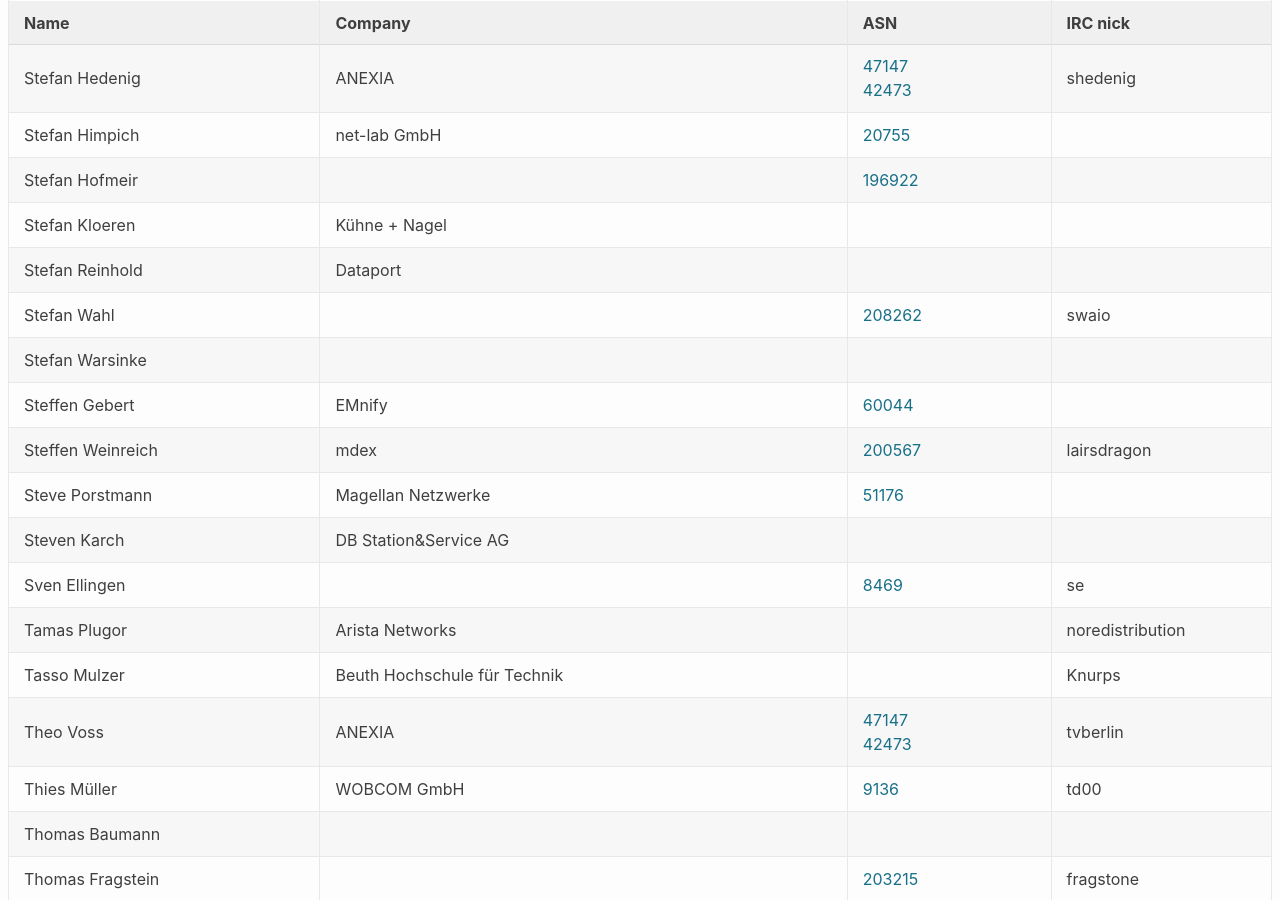
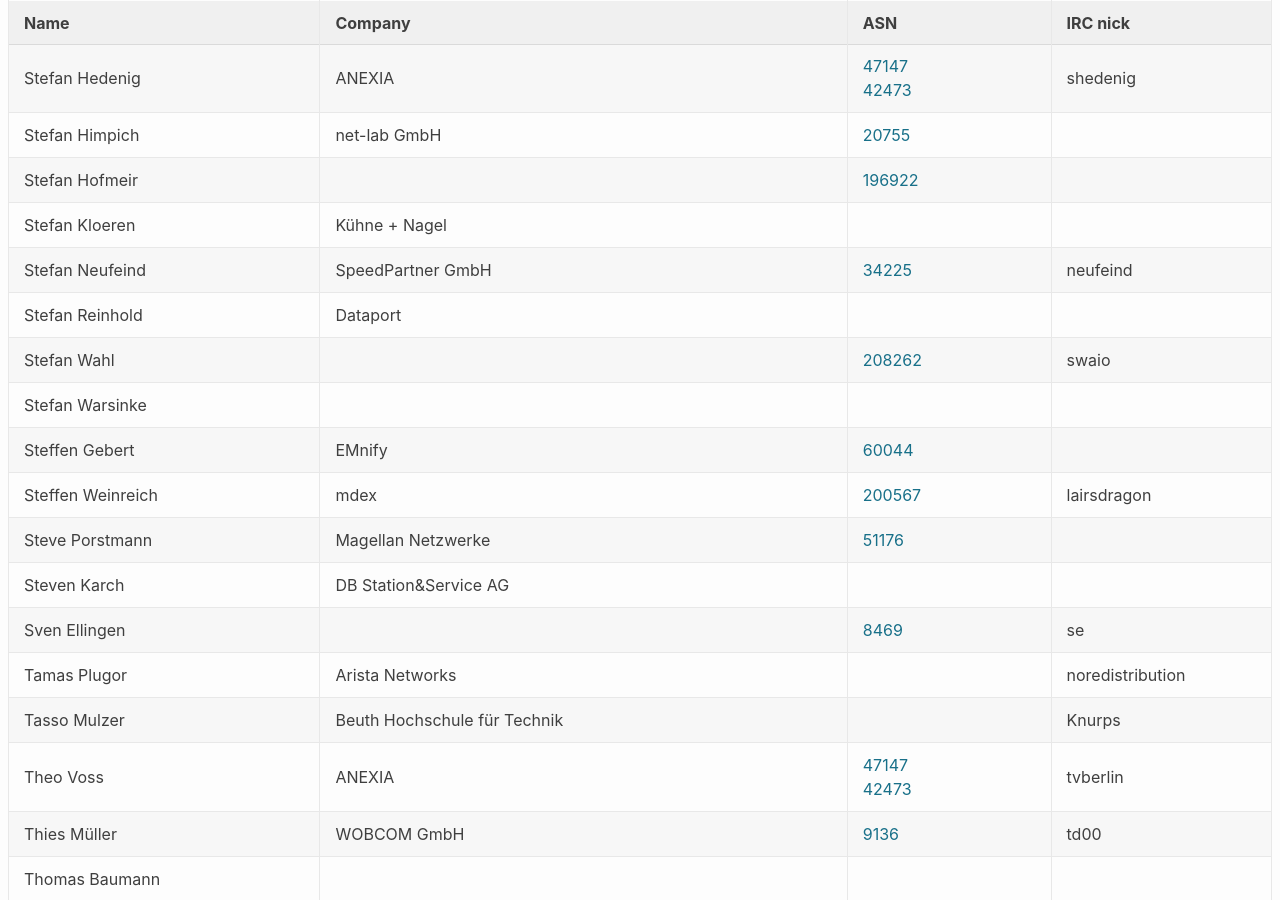
Before and after one commit to denog/pretix-attendeelist, a Jekyll site: the page built from index.markdown, in a window 1280 px wide and 900 px high, scrolled down 14551 px. Built offline with Jekyll 4.4.1, drawn with Linux system fonts in a browser that asks for light colours.

Commit message:
Latest data: Thu Oct 22 14:27:27 UTC 2020

```diff
--- a/_data/attendees.json
+++ b/_data/attendees.json
@@ -1854,6 +1854,12 @@
     "asn": null
   },
   {
+    "name": "Stefan Neufeind",
+    "company": "SpeedPartner GmbH",
+    "irc": "neufeind",
+    "asn": "34225"
+  },
+  {
     "name": "Stefan Reinhold",
     "company": "Dataport",
     "irc": null,
```
